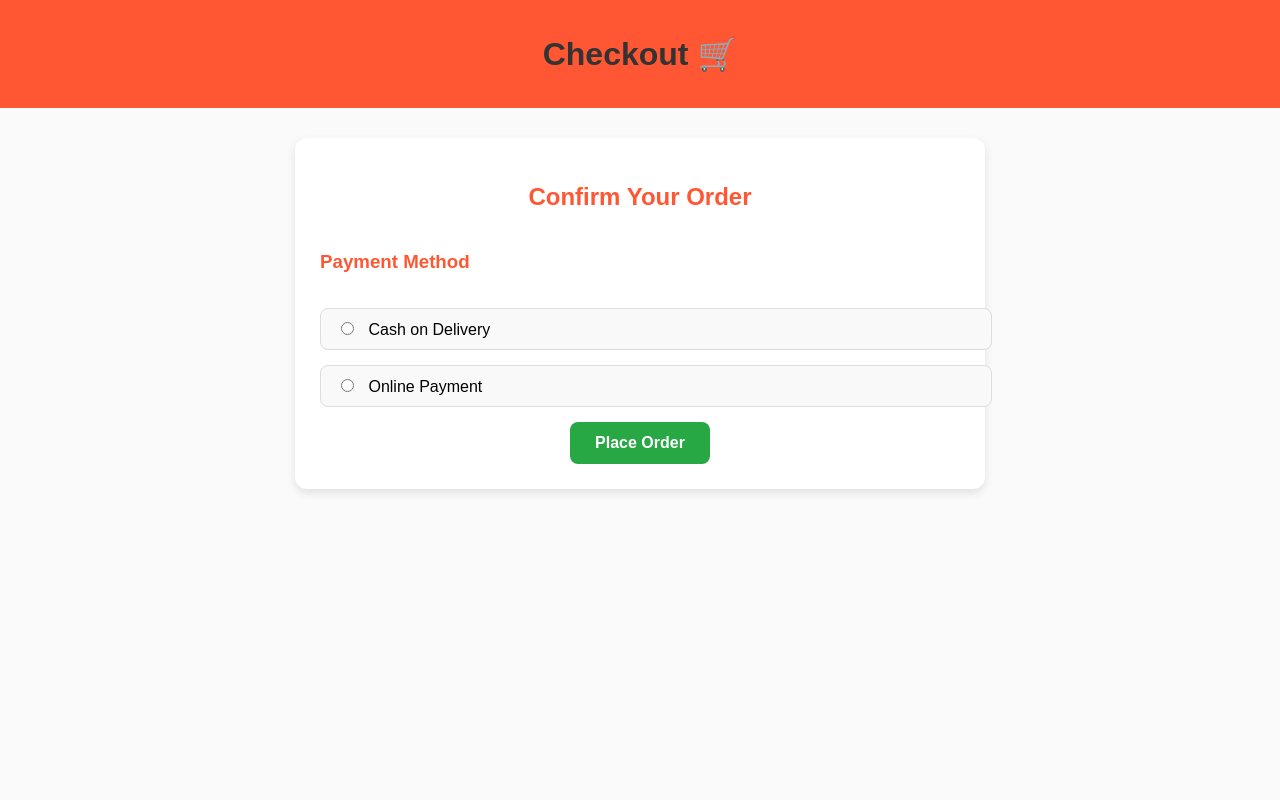
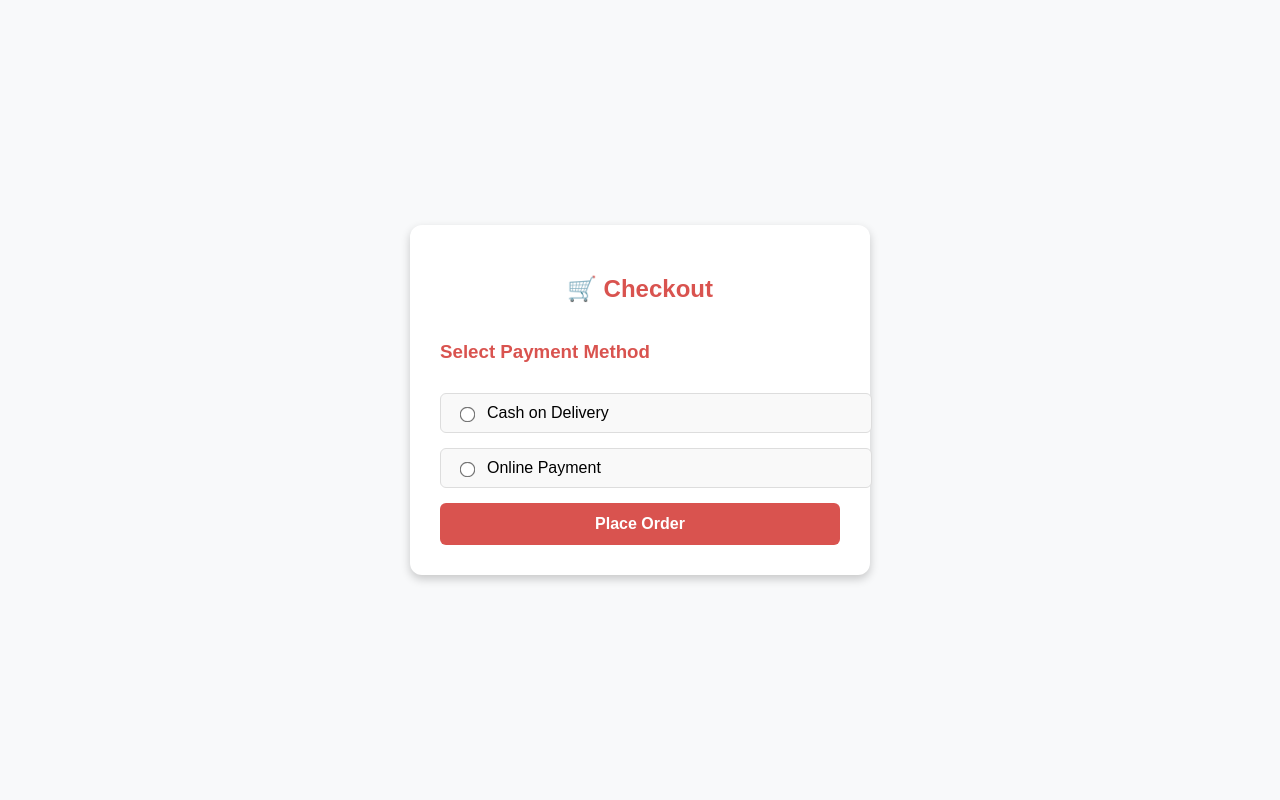
Before and after one commit to spatil73715/pizza-ordering-django, a Django app: page /checkout/ in a window 1280 px wide. Run offline with Django 5.2, Linux system fonts and the light colour scheme; a user stored in the database is signed in.

Commit message:
Updated checkout page design and online payment flow

```diff
--- a/orders/templates/checkout.html
+++ b/orders/templates/checkout.html
@@ -3,41 +3,38 @@
 <html lang="en">
 <head>
   <meta charset="UTF-8">
-  <title>Checkout</title>
-  <link rel="stylesheet" href="{% static 'css/style.css' %}">
+  <title>Checkout - Pizza Ordering</title>
   <style>
-    /* General styles */
     body {
       font-family: Arial, sans-serif;
-      background: #fafafa;
+      background: #f8f9fa;
       margin: 0;
       padding: 0;
+      display: flex;
+      justify-content: center;
+      align-items: center;
+      height: 100vh;
     }
 
-    header {
-      background: #ff5733;
-      color: white;
-      padding: 15px;
+    .checkout-container {
+      background: white;
+      padding: 30px;
+      border-radius: 12px;
+      box-shadow: 0 4px 10px rgba(0,0,0,0.2);
+      width: 400px;
       text-align: center;
     }
 
-    h2, h3 {
-      text-align: center;
-      color: #ff5733;
-      margin: 20px 0;
+    h2 {
+      margin-bottom: 20px;
+      color: #d9534f;
     }
 
-    /* Container */
-    .cart-container {
-      width: 50%;
-      margin: 30px auto;
-      background: white;
-      border-radius: 12px;
-      padding: 25px;
-      box-shadow: 0 4px 10px rgba(0,0,0,0.1);
+    h3 {
+      margin-bottom: 15px;
+      color: #d9534f;
     }
 
-    /* Form */
     form {
       display: flex;
       flex-direction: column;
@@ -45,13 +42,15 @@
       gap: 15px;
     }
 
-    /* Payment options */
     label {
+      display: flex;
+      align-items: center;
+      gap: 10px;
       font-size: 16px;
       background: #f9f9f9;
       padding: 10px 15px;
       border: 1px solid #ddd;
-      border-radius: 8px;
+      border-radius: 6px;
       cursor: pointer;
       transition: background 0.3s, border 0.3s;
       width: 100%;
@@ -62,52 +61,49 @@
     }
 
     input[type="radio"] {
-      margin-right: 10px;
+      transform: scale(1.2);
+      cursor: pointer;
     }
 
-    /* Button */
     .checkout-btn {
-      align-self: center;
-      padding: 12px 25px;
-      background: #28a745;
+      width: 100%;
+      padding: 12px;
+      background: #d9534f;
+      border: none;
       color: white;
       font-size: 16px;
       font-weight: bold;
-      text-decoration: none;
-      border-radius: 8px;
-      border: none;
+      border-radius: 6px;
       cursor: pointer;
       transition: background 0.3s;
     }
 
     .checkout-btn:hover {
-      background: #218838;
+      background: #c9302c;
     }
   </style>
 </head>
 <body>
-  <header>
-    <h1>Checkout 🛒</h1>
-  </header>
 
-  <div class="cart-container">
-    <h2>Confirm Your Order</h2>
+  <div class="checkout-container">
+    <h2>🛒 Checkout</h2>
 
     <form method="post">
       {% csrf_token %}
 
-      <h3>Payment Method</h3>
+      <h3>Select Payment Method</h3>
       <label>
-        <input type="radio" name="payment_method" value="cod" required>
+        <input type="radio" name="online_payment" value="cod" required>
         Cash on Delivery
       </label>
       <label>
-        <input type="radio" name="payment_method" value="online" required>
+        <input type="radio" name="online_payment" value="online" required>
         Online Payment
       </label>
 
       <button type="submit" class="checkout-btn">Place Order</button>
     </form>
   </div>
+
 </body>
 </html>
--- a/orders/urls.py
+++ b/orders/urls.py
@@ -11,7 +11,8 @@ urlpatterns = [
     path("home/", views.home, name="home"),
     path("register/", views.register, name="register"),
     path("cart/", views.cart, name="cart"),
+    path("add-to-cart/<int:pizza_id>/", views.add_to_cart, name="add_to_cart"),
     path("checkout/", views.checkout, name="checkout"),
+    path("online-payment/", views.online_payment, name="online_payment"),
     path("thank-you/", views.thank_you, name="thank_you"),
-    path("add-to-cart/<int:pizza_id>/", views.add_to_cart, name="add_to_cart"),
 ]
--- a/orders/views.py
+++ b/orders/views.py
@@ -55,13 +55,7 @@ def checkout(request):
 def thank_you(request):
     return render(request, "order_success.html")
 
-
-
-from django.shortcuts import render, redirect
-from django.contrib.auth.forms import UserCreationForm
-from django.contrib.auth import login
-from .models import Pizza
-
+@login_required
 def register(request):
     if request.method == "POST":
         form = UserCreationForm(request.POST)
@@ -72,3 +66,15 @@ def register(request):
     else:
         form = UserCreationForm()
     return render(request, "registration/register.html", {"form": form})
+
+@login_required
+def online_payment(request):
+    if request.method == "POST":
+        payment_method = request.POST.get("payment_method")
+        # You can save this choice to the order or process it later
+        order = Order.objects.filter(user=request.user, is_completed=False).first()
+        if order:
+            order.payment_method = payment_method
+            order.save()
+        return redirect("thank_you")
+    return render(request, "online_payment.html")
```
Also changed, not shown: orders/templates/online_payment.html (added, +59 -0 lines), db.sqlite3.
